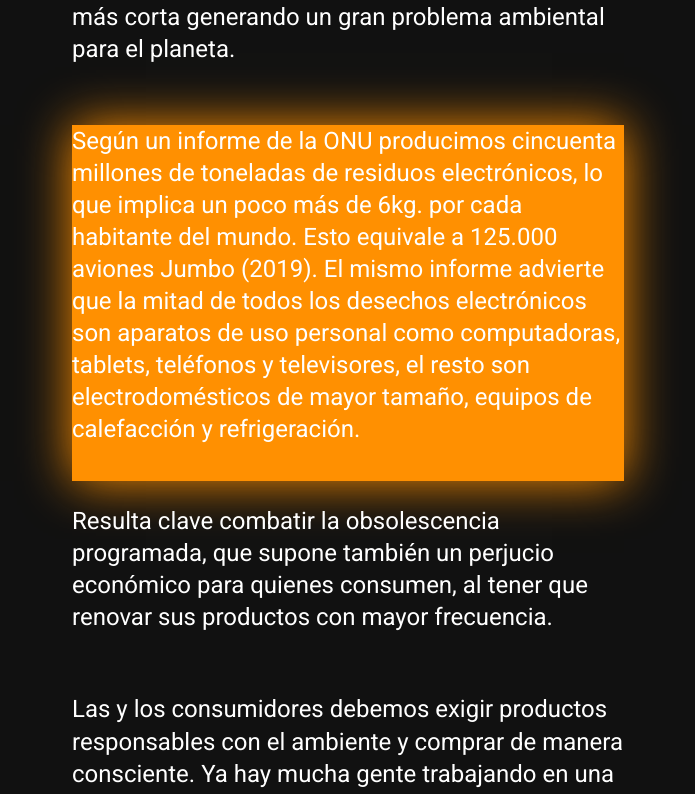
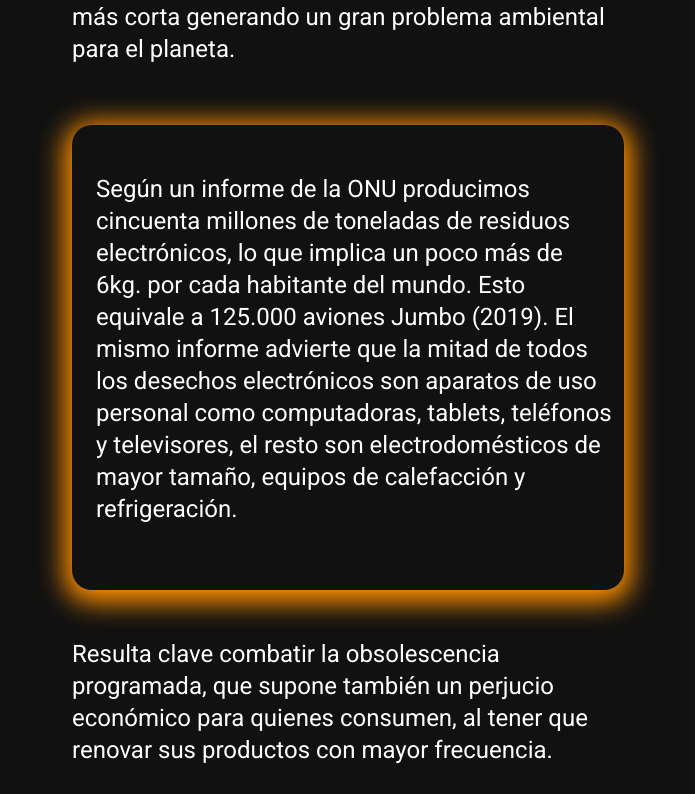
Before and after one commit to LichiBruno/Ecoacciones, a React (Create React App) app: page /page-2 in a window 1280 px wide. Shown: the part 4540-5334 px from the top of the page, without its empty margins (292-987 px from the left). Built offline with nearby package versions, Linux system fonts and the light colour scheme.

Commit message:
minor changes

```diff
--- a/src/pages/Page2/Chapter2.js
+++ b/src/pages/Page2/Chapter2.js
@@ -75,10 +75,10 @@ function Chapter2() {
       <p>Otra posibilidad es transformar algún objeto de uso y necesidad; también podemos utilizar materiales de descarte (cartones, latas, plásticos) para generar nuevos objetos, por ejemplo estantes fabricados con planchas superpuestas de cartón. Las posibilidades son infinitas y, si la experiencia es compartida, seguramente surjan nuevas ideas en el proceso.</p>
       <h3 style={yellow}>¿Qué es la obsolescencia programada?</h3>
       <p>Se entiende por obsolescencia programada a la disminución, de manera intencionada, de la vida útil de un producto por parte de sus fabricantes para incrementar su consumo. Esto genera que consumamos productos con una vida cada vez más corta generando un gran problema ambiental para el planeta.</p>
-      <div style={{borderColor: "rgb(255, 144, 1",boxShadow: "0px 0px 2em rgb(255, 144, 1", backgroundColor: "rgb(255, 144, 1" }}>
+      <div style={neonYellow}>
       <p>Según un informe de la ONU producimos cincuenta millones de toneladas de residuos electrónicos, lo que implica un poco más de 6kg. por cada habitante del mundo. Esto equivale a 125.000 aviones Jumbo (2019). El mismo informe advierte que la mitad de todos los desechos electrónicos son aparatos de uso personal como computadoras, tablets, teléfonos y televisores, el resto son electrodomésticos de mayor tamaño, equipos de calefacción y refrigeración.</p>
       </div>
-      <p>Resulta clave combatir la obsolescencia programada, que supone también un perjucio económico para quienes consumen, al tener que renovar sus productos con mayor frecuencia.</p>
+      <p style={{paddingTop: "1em"}}>Resulta clave combatir la obsolescencia programada, que supone también un perjucio económico para quienes consumen, al tener que renovar sus productos con mayor frecuencia.</p>
       <p>Las y los consumidores debemos exigir productos responsables con el ambiente y comprar de manera consciente. Ya hay mucha gente trabajando en una economía circular, pero es necesario continuar innovando para conseguir un planeta más sostenible.</p>
       <h3 style={yellow}>DESAFÍO 7 días</h3>
       <p>Durante esta semana te proponemos tratar de hacer pequeños trueques con personas de tu barrio o entorno de trabajo (tus amistades, tu familia, tu barrio y tu trabajo). Podés comenzar proponiendo cambiar con alguien algún objeto que esté en tu casa al que no le des uso (celular, cafetera, una juguera que compraste y está en un rincón). Tal vez puedas cambiarla por algo que te sea de utilidad y que posea otra persona.</p>
@@ -127,11 +127,19 @@ function Chapter2() {
 }
 
 const yellow = {
-  color: "rgb(255, 144, 1)",
+  color: "rgb(255, 144, 1)"
 };
 
 const paddingBottom = {
     paddingBottom: "2em"
 }
 
+const neonYellow = {
+  boxSizing: "1px",
+  border: "none",
+  borderRadius: "20px",
+  padding: "1em 0.5em 0.2em 1em",
+  boxShadow: "0px 5px 26px 8px rgb(255, 144, 1)"
+}
+
 export default Chapter2;
```
